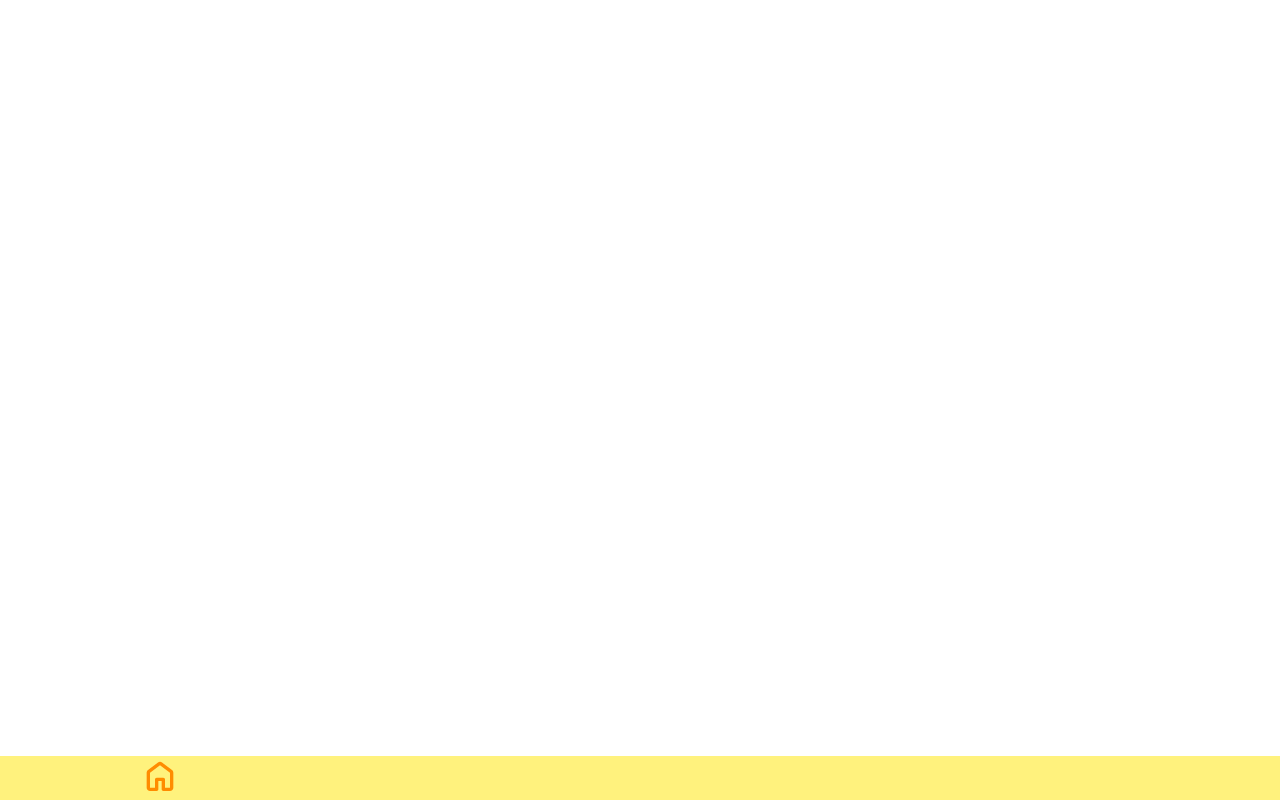
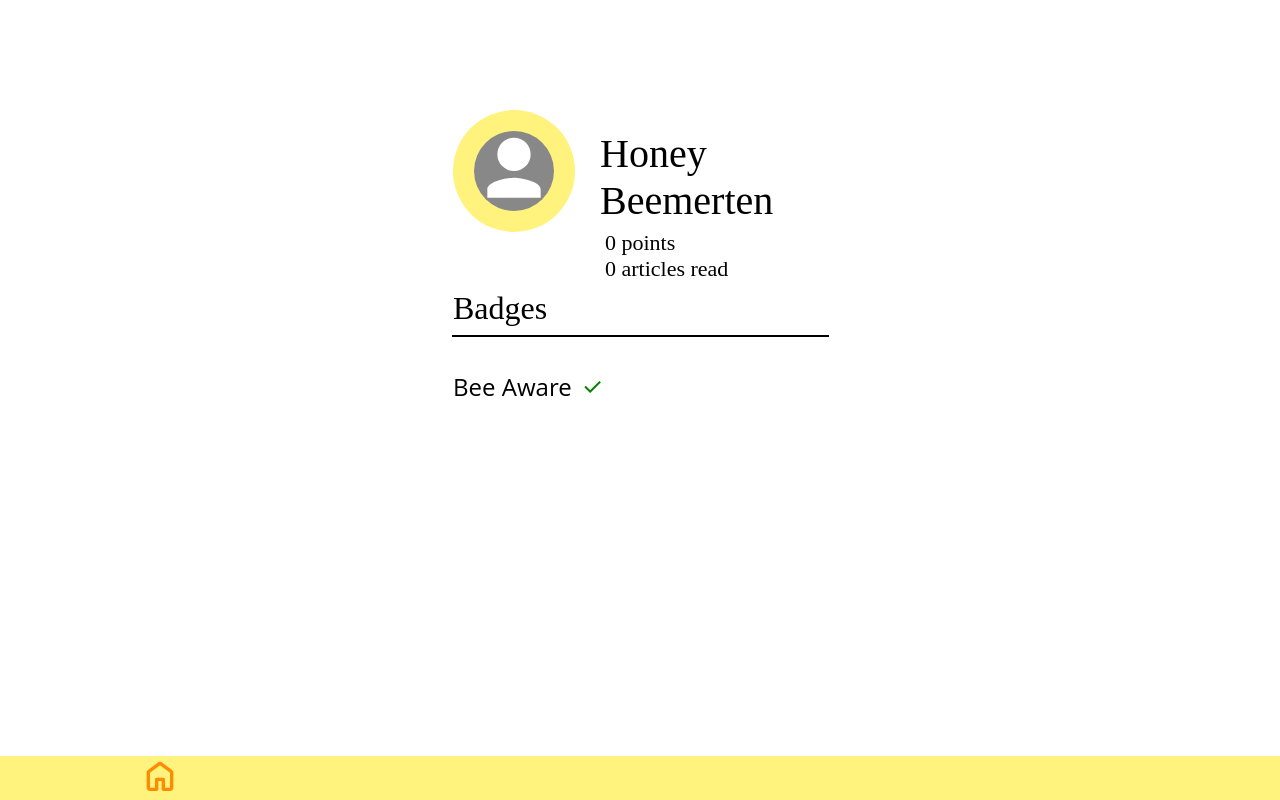
Before and after one commit to 25dlee/BeeWise, a React (Create React App) app in the folder frontend/: page /profile in a window 1280 px wide. Before the commit this address had no page. Built offline with nearby package versions, Linux system fonts and the light colour scheme; some icons are missing.

Commit message:
Badges and profile

```diff
--- a/frontend/src/App.js
+++ b/frontend/src/App.js
@@ -1,8 +1,8 @@
 // src/App.js
 import React from "react";
 import { BrowserRouter as Router, Routes, Route } from "react-router-dom";
-import Home from "./Home";             // Old home
-import NewHome from "./NewHome";       // New landing page
+import Home from "./Home"; // Old home
+import NewHome from "./NewHome"; // New landing page
 import MissionsPage from "./MissionsPage";
 import TopicDetailPage from "./TopicDetailPage";
 import Navbar from "./Navbar";
@@ -12,9 +12,15 @@ import FoxNews1 from "./FoxNews1";
 import APNews1 from "./APNews1";
 import News from "./News";
 import SocialPage from "./SocialPage";
+import UserProfilePage from "./UserProfilePage"
+
+// 1) Import the ScoreProvider
+import { ScoreProvider } from "./ScoreContext";
 
 function App() {
   return (
+    // 2) Wrap the Router (and everything else) in ScoreProvider
+    <ScoreProvider>
       <Router>
         <Navbar />
         <div>
@@ -31,12 +37,15 @@ function App() {
             <Route path="/news1-fox" element={<FoxNews1 />} />
             <Route path="/news1-ap" element={<APNews1 />} />
             <Route path="/news" element={<News />} />
+            <Route path="/profile" element={<UserProfilePage />} />
+
 
             {/* Existing third page route */}
             <Route path="/topicdetail" element={<TopicDetailPage />} />
           </Routes>
         </div>
       </Router>
+    </ScoreProvider>
   );
 }
 
--- a/frontend/src/Home.js
+++ b/frontend/src/Home.js
@@ -1,11 +1,16 @@
-import React, { useState, useEffect } from "react";
+// Home.js
+import React, { useState, useEffect, useContext } from "react";
 import { Link } from "react-router-dom";
+import { ScoreContext } from "./ScoreContext";  // Adjust path as needed
 
 const S3_JSON_URL = "https://hackduke.s3.us-east-1.amazonaws.com/main_database/Trump+Tariffs.json";
 
 function Home() {
   const [articles, setArticles] = useState([]);
   const [error, setError] = useState(null);
+
+  // Bring in incrementYouPoints from context
+  const { incrementYouPoints } = useContext(ScoreContext);
 
   useEffect(() => {
     (async function fetchArticles() {
@@ -71,6 +76,7 @@ function Home() {
                   textOverflow: "ellipsis",
                   whiteSpace: "normal",
                 }}
+                onClick={incrementYouPoints}
               >
                 {article.title}
               </h2>
@@ -84,6 +90,7 @@ function Home() {
                   textOverflow: "ellipsis",
                   whiteSpace: "normal",
                 }}
+                onClick={incrementYouPoints}
               >
                 {article.source}
               </p>
@@ -95,6 +102,7 @@ function Home() {
                 fontSize: "24px",
                 color: "black",
               }}
+              onClick={incrementYouPoints}
             >
               ➜
             </Link>
--- /dev/null
+++ b/frontend/src/ScoreContext.js
@@ -0,0 +1,43 @@
+// ScoreContext.js
+import React, { createContext, useState } from 'react';
+
+// Create the context
+export const ScoreContext = createContext();
+
+export const ScoreProvider = ({ children }) => {
+  const [friends, setFriends] = useState([
+    { id: 1, name: 'BeeLover_01', points: 4 },
+    { id: 2, name: 'QueenBee_02', points: 3 },
+    { id: 3, name: 'HoneyHunter_03', points: 2 },
+    { id: 4, name: 'BuzzMaster_04', points: 1 },
+    { id: 5, name: 'You',         points: 0 },
+  ]);
+
+  // General function to increment any friend by +10 (used by SocialPage)
+  const incrementPoints = (id) => {
+    setFriends((prevFriends) =>
+      prevFriends
+        .map((friend) =>
+          friend.id === id ? { ...friend, points: friend.points + 10 } : friend
+        )
+        .sort((a, b) => b.points - a.points)
+    );
+  };
+
+  // Specifically increment "You" by +10 (used by Home)
+  const incrementYouPoints = () => {
+    setFriends((prevFriends) =>
+      prevFriends
+        .map((friend) =>
+          friend.name === 'You' ? { ...friend, points: friend.points + 5 } : friend
+        )
+        .sort((a, b) => b.points - a.points)
+    );
+  };
+
+  return (
+    <ScoreContext.Provider value={{ friends, incrementPoints, incrementYouPoints }}>
+      {children}
+    </ScoreContext.Provider>
+  );
+};
--- a/frontend/src/SocialPage.js
+++ b/frontend/src/SocialPage.js
@@ -1,29 +1,11 @@
-import React, { useState } from "react";
-import "./SocialPage.css"; // Custom CSS for detailed styling
-
-const initialFriends = [
-  { id: 1, name: "BeeLover_01", points: 12 },
-  { id: 2, name: "QueenBee_02", points: 10 },
-  { id: 3, name: "HoneyHunter_03", points: 5 },
-  { id: 4, name: "BuzzMaster_04", points: 2 },
-  { id: 5, name: "You", points: 0 },
-];
+// SocialPage.js
+import React, { useContext } from "react";
+import { ScoreContext } from "./ScoreContext";  // Adjust path as needed
+import "./SocialPage.css";
 
 function SocialPage() {
-  const [friends, setFriends] = useState(initialFriends);
-
-  // Function to increment points, called externally by other app logic
-  const incrementPoints = (id, pointsToAdd) => {
-    setFriends((prevFriends) =>
-      prevFriends
-        .map((friend) =>
-          friend.id === id
-            ? { ...friend, points: friend.points + pointsToAdd }
-            : friend
-        )
-        .sort((a, b) => b.points - a.points)
-    );
-  };
+  // Instead of local state, use the context:
+  const { friends, incrementPoints } = useContext(ScoreContext);
 
   return (
     <div className="social-page">
--- a/frontend/src/UserProfilePage.js
+++ b/frontend/src/UserProfilePage.js
@@ -1,11 +1,152 @@
-import React from 'react';
+// UserProfilePage.js
+import React, { useContext } from "react";
+import { ScoreContext } from "./ScoreContext"; // Import your ScoreContext here
 
 function UserProfilePage() {
-    return (
-        <div>
-            <h2>User Profile Page</h2>
+  // Grab the list of friends from context
+  const { friends } = useContext(ScoreContext);
+  // Find the current user (named "You") or fallback to 0 points
+  const currentUser = friends.find((friend) => friend.name === "You") || { points: 0 };
+
+  return (
+    // Outer container to center the content vertically/horizontally
+    <div
+      style={{
+        width: "100%",
+        minHeight: "100vh",
+        background: "white",
+        display: "flex",
+        justifyContent: "center",
+        alignItems: "center",
+      }}
+    >
+      {/* Inner container for absolute positioning */}
+      <div style={{ position: "relative", width: 430, height: 700 }}>
+
+        {/* Profile Picture Container (circular) */}
+        <div
+          style={{
+            width: 122,
+            height: 122,
+            position: "absolute",
+            top: 60,
+            left: 28,
+            background: "#FFF27D",
+            borderRadius: "50%",
+            display: "flex",
+            justifyContent: "center",
+            alignItems: "center",
+          }}
+        >
+          {/* Default profile icon (SVG silhouette) */}
+          <div style={{ width: 80, height: 80 }}>
+            <svg
+              viewBox="0 0 24 24"
+              width="80"
+              height="80"
+              fill="#FFF"
+              style={{
+                borderRadius: "50%",
+                backgroundColor: "#888",
+              }}
+            >
+              <path d="M12,12a5,5,0,1,0-5-5A5,5,0,0,0,12,12Zm0,2c-2.3,0-8,1.2-8,3.5V20H20V17.5C20,15.2,14.3,14,12,14Z" />
+            </svg>
+          </div>
         </div>
-    );
+
+        {/* Profile Name */}
+        <div
+          style={{
+            position: "absolute",
+            top: 80,
+            left: 175,
+            color: "black",
+            fontSize: 40,
+            fontFamily: "Old Standard TT",
+            fontWeight: "400",
+            wordWrap: "break-word",
+          }}
+        >
+          Honey
+          <br />
+          Beemerten
+        </div>
+
+        {/* Current User Points (from context) */}
+        <div
+          style={{
+            position: "absolute",
+            top: 180,
+            left: 180,
+            color: "black",
+            fontSize: 22,
+            fontFamily: "Old Standard TT",
+            fontWeight: "400",
+            wordWrap: "break-word",
+            width: 200,
+          }}
+        >
+          {currentUser.points} points <br />
+          {currentUser.points/5} articles read
+        </div>
+
+        {/* "Badges" Title */}
+        <div
+          style={{
+            position: "absolute",
+            top: 240,
+            left: 28,
+            color: "black",
+            fontSize: 32,
+            fontFamily: "Old Standard TT",
+            fontWeight: "400",
+            wordWrap: "break-word",
+          }}
+        >
+          Badges
+        </div>
+
+        {/* Divider line below "Badges" */}
+        <div
+          style={{
+            position: "absolute",
+            top: 285,
+            left: 27,
+            width: 375,
+            height: 0,
+            border: "1px black solid",
+          }}
+        ></div>
+
+        {/* Single Badge: "Bee Aware" with a green check */}
+        <div
+          style={{
+            position: "absolute",
+            top: 320,
+            left: 28,
+            display: "flex",
+            alignItems: "center",
+            gap: "10px",
+          }}
+        >
+          <div
+            style={{
+              color: "black",
+              fontSize: 24,
+              fontFamily: "Open Sans",
+              fontWeight: "400",
+            }}
+          >
+            Bee Aware
+          </div>
+          <div style={{ color: "green", fontSize: "24px" }}>&#10003;</div>
+        </div>
+
+        {/* Everything below badges is just white space */}
+      </div>
+    </div>
+  );
 }
 
 export default UserProfilePage;
```
Lines whose indentation alone changed are shown as unchanged.
